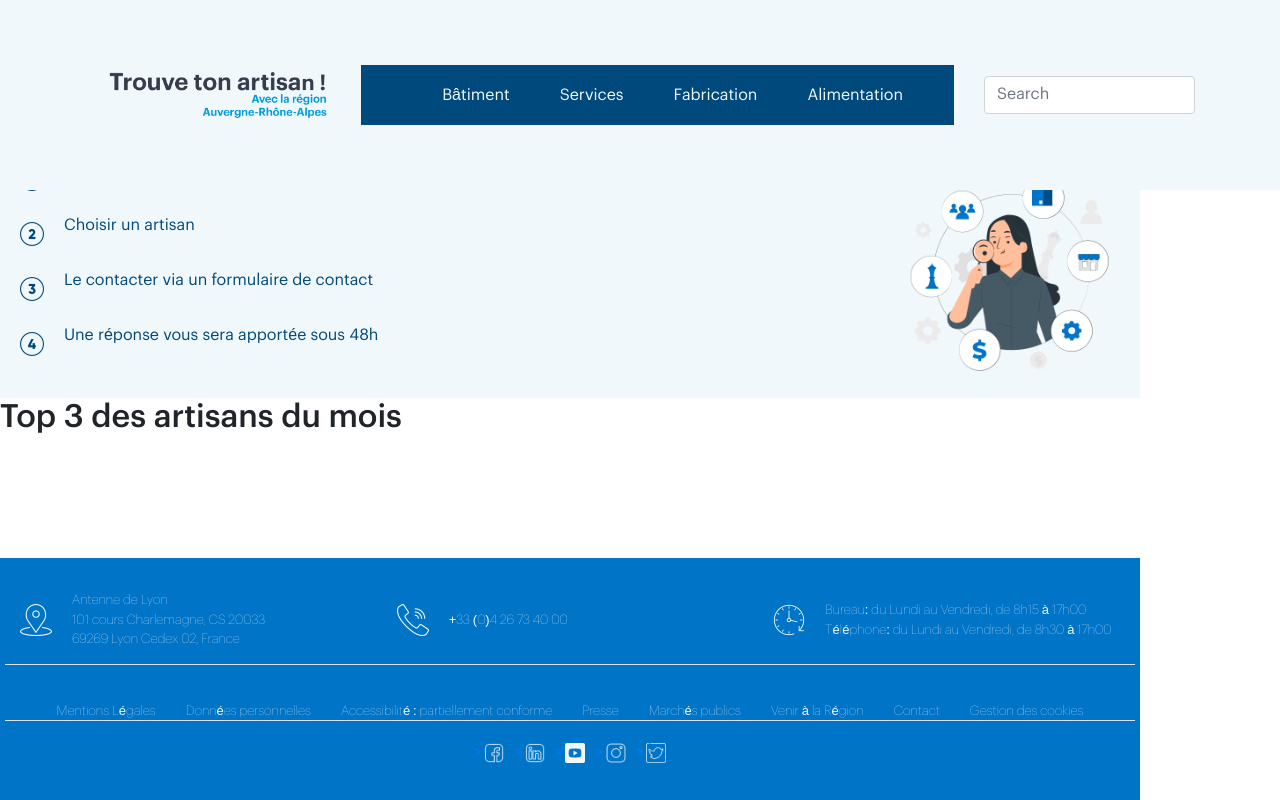
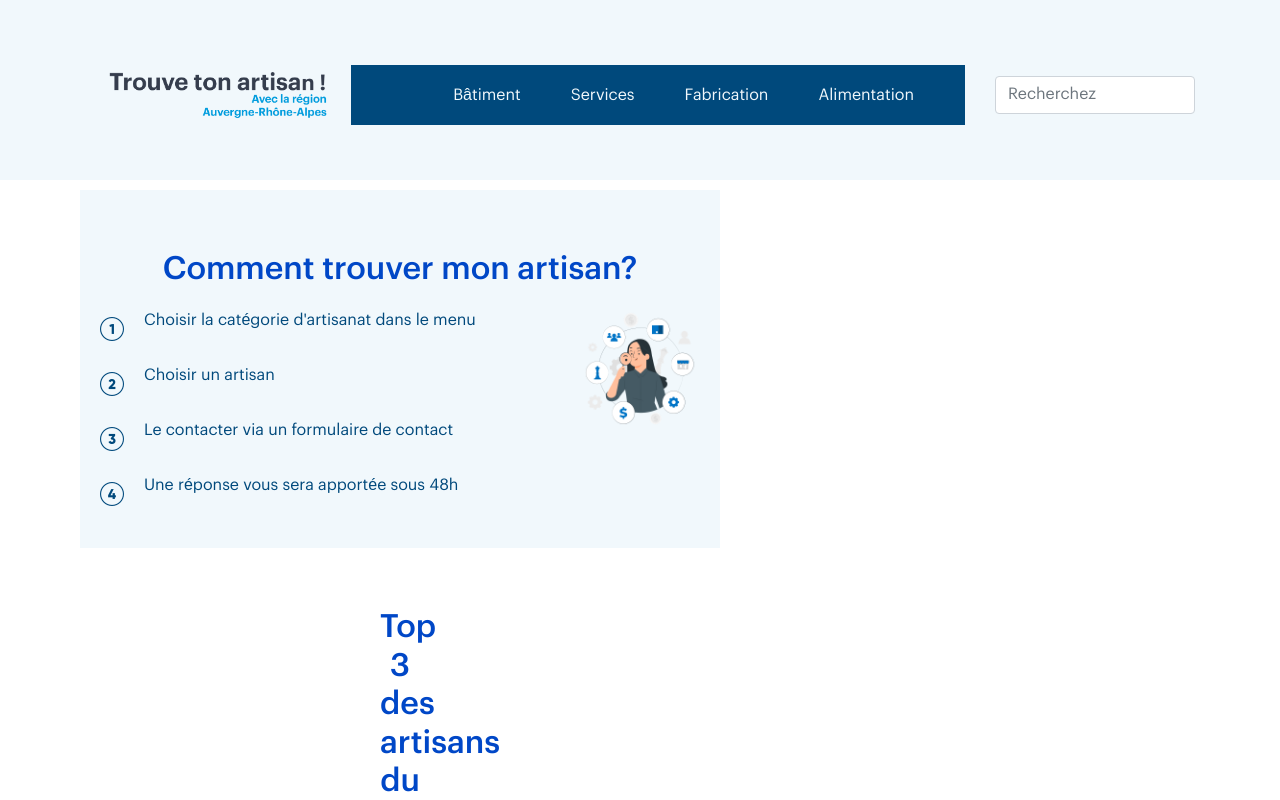
Before and after one commit to Ad15C/Artisan, an Angular app: page / in a window 1280 px wide. Shown: the top 800 px of the page. Built offline with nearby package versions, Linux system fonts and the light colour scheme.

Commit message:
homepage_updates

```diff
--- a/src/app/app.component.scss
+++ b/src/app/app.component.scss
@@ -14,6 +14,7 @@ html, body {
     width: 100%;
     margin: 0;
     padding: 0;
+    box-sizing: border-box;
 }
 
 header {
@@ -25,13 +26,16 @@ header {
     right: 0;
     width: 100%;
     z-index: 1000;
+    height: 180px;
 }
 
 main {
     flex: 1;
-    padding-top: 80px;
+    padding-top: 150px;
     padding-bottom: 60px;
     overflow: auto;
+    width: 100vh;
+    background-color: white;
 }
 
 footer {
@@ -42,11 +46,15 @@ footer {
     position: relative;
     z-index: 1000;
     margin: 0;
-    padding: 0;
+    padding: 20px;
     left: 0;
     right: 0;
     bottom: 0;
     font-size: small;
     font-weight: lighter;
 
+      // Ajoute une règle pour s'assurer qu'il prend toute la largeur
+      @media (max-width: 768px) {
+        padding: 10px; // Réduit le padding sur mobile
+    }
 }
--- a/src/app/header/header.component.html
+++ b/src/app/header/header.component.html
@@ -6,11 +6,18 @@
         </a>
         <nav class="navbar navbar-expand-lg">
             <div class="container-fluid">
-                <button class="navbar-toggler" type="button" data-bs-toggle="collapse" data-bs-target="#navbarToggleExternalContent" aria-controls="navbarToggleExternalContent" aria-expanded="false" aria-label="Toggle navigation">
+                <button
+                    *ngIf="isMobileOrTablet"
+                    class="navbar-toggler"
+                    type="button"
+                    (click)="toggleNavbar()"
+                    aria-controls="navbarNav"
+                    aria-expanded="isNavbarOpen"
+                    aria-label="Toggle navigation">
                   <span class="navbar-toggler-icon"></span>
                 </button>
               </div>
-            <div class="collapse navbar-collapse" id="navbarNav">
+              <div [ngClass]="{'collapse': !isNavbarOpen, 'navbar-collapse': true}" id="navbarNav">
                 <ul class="navbar-nav">
                     <li class="nav-item">
                         <a class="link" routerLink="/batiment">Bâtiment</a>
@@ -29,7 +36,7 @@
         </nav>
 
         <form class="d-flex" role="search">
-            <input class="form-control" type="search" placeholder="Search" aria-label="Search">
+            <input class="form-control" type="search" placeholder="Recherchez" aria-label="Search">
         </form>
     </div>
 </header>
--- a/src/app/header/header.component.scss
+++ b/src/app/header/header.component.scss
@@ -1,9 +1,5 @@
 .header {
     padding: 10px 20px;
-    display: flex;
-    align-items: center;
-    justify-content: space-between;
-
 
     .container {
         display: flex;
@@ -15,9 +11,7 @@
     .logo {
         display: flex;
         align-items: center;
-        margin-right: auto;
     }
-
 
     .logo-desktop {
         max-height: 150px;
@@ -42,7 +36,7 @@
         display: flex;
         align-items: center;
         background-color: #00497c;
-        flex-basis: auto;
+        flex-grow: 1;
 
         .navbar-toggler {
             background-color: #00497c; // Couleur du bouton hamburger
@@ -73,5 +67,10 @@
 
     form {
         margin-left: 30px;
+
+            input {
+                width: 100%; // S'adapte à l'espace disponible
+                max-width: 200px; // Limite la largeur de la barre de recherche
+            }
     }
 }
--- a/src/app/header/header.component.ts
+++ b/src/app/header/header.component.ts
@@ -1,12 +1,46 @@
-import { Component } from '@angular/core';
+import { Component, HostListener, Inject, PLATFORM_ID } from '@angular/core';
+import { isPlatformBrowser } from '@angular/common';
+
 
 @Component({
   selector: 'app-header',
   templateUrl: './header.component.html',
-  styleUrl: './header.component.scss'
+  styleUrls: ['./header.component.scss']
 })
+
 export class HeaderComponent {
-  isMobileOrTablet: boolean = false;
-  menuOpen: boolean = false;
+  isNavbarOpen = false;
+  isMobileOrTablet = false;
 
+  constructor(@Inject(PLATFORM_ID) private platformId: Object) {
+    //vérification de la taille ecran
+    this.checkScreenSize();
+  }
+
+  //Changement etat du menu
+  toggleNavbar() {
+    this.isNavbarOpen = !this.isNavbarOpen;
+  }
+
+  //decorateur  pour ecouter evenement
+  @HostListener('window:resize', ['$event'])
+  onResize(event: Event) {
+    //verifie taille ecran lors du redimensionnement
+    this.checkScreenSize();
+  }
+
+  checkScreenSize() {
+    if (isPlatformBrowser(this.platformId)) {
+      const width = window.innerWidth;
+      //sauegarde etat precedent
+      const wasMobile = this.isMobileOrTablet;
+      //definit si c'est un mobile ou une tablette
+      this.isMobileOrTablet = window.innerWidth <= 768;
+
+      //ferme le menu si on est en mode mobile
+      if (this.isMobileOrTablet && !wasMobile) {
+        this.isNavbarOpen = false;
+      }
+    }
+  }
 }
--- a/src/app/home/home.component.scss
+++ b/src/app/home/home.component.scss
@@ -1,22 +1,40 @@
 .homepage {
     margin-top: 20px;
+    width: 100%;
+    background-color: white;
 }
+ main {
+    display: flex;
+    flex-direction: column;
+    align-items: center;
+    width: 100%;
+ }
 
 .steps {
     background-color: #f1f8fc;
     padding: 20px;
+    padding-top: 60px;
     color: #00497c;
+    width: 80%;
+    margin: 40px auto;
+
 
     h2 {
         text-align: center;
         color: #0047c7;
         margin-bottom: 20px;
     }
+
+    @media (max-width: 768px) {
+        padding-top: 80px; // Ajuste pour compenser la hauteur du header sur mobile
+        width: 100%; // Prend toute la largeur sur mobile
+    }
 }
 
 .steps-content {
     display: flex;
     align-items: flex-start;
+    width: 100%;
 
     @media (max-width: 768px) {
         flex-direction: column; /* Empile les éléments sur les petits écrans */
@@ -26,6 +44,14 @@
 .steps-list {
     flex: 1;
     margin-right: 20px; /* Espace entre la liste et l'image */
+    display: flex;
+    flex-direction: column;
+
+    @media (max-width: 768px) {
+        margin-right: 0; // Supprime l'espace sur mobile
+        margin-bottom: 20px; // Ajoute de l'espace en bas pour séparer l'image
+    }
+
 }
 
 .step-item {
@@ -44,14 +70,18 @@
 .steps-image {
     max-width: 20%;
     height: auto; /* Conserve le ratio de l'image */
+
+    @media (max-width: 768px) {
+        max-width: 100%; // Prend toute la largeur sur mobile
+    }
 }
 
-/* Alignement des étapes en colonne */
-.steps-list {
-    display: flex;
-    flex-direction: column;
+.top-artisans {
+    padding: 20px;
+    text-align: center; // Centre le texte
+    width: 80px;
+
+    h2 {
+        color: #0047c7;
+    }
 }
-
-.steps-list .step-item {
-    margin-bottom: 15px;
-}
```
